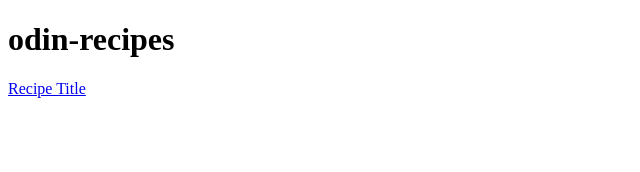
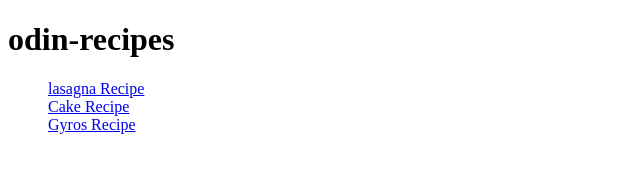
Before and after one commit to alexsiba/odin-recipes, a plain HTML site: page index.html in a window 1280 px wide. Shown: the whole page, without its empty margins (0-640 px from the left). Drawn offline with Linux system fonts and the light colour scheme.

Commit message:
to prevent aligning on the same line

```diff
--- a/index.html
+++ b/index.html
@@ -7,6 +7,10 @@
   </head>
   <body>
     <h1>odin-recipes</h1>
-    <a href="recipes/lasagna.html">Recipe Title</a>
+    <ul style="list-style-type: none">
+      <li><a href="recipes/lasagna.html">lasagna Recipe</a></li>
+      <li><a href="recipes/cake.html">Cake Recipe</a></li>
+      <li><a href="recipes/ Gyros.html">Gyros Recipe</a></li>
+    </ul>
   </body>
 </html>
```
